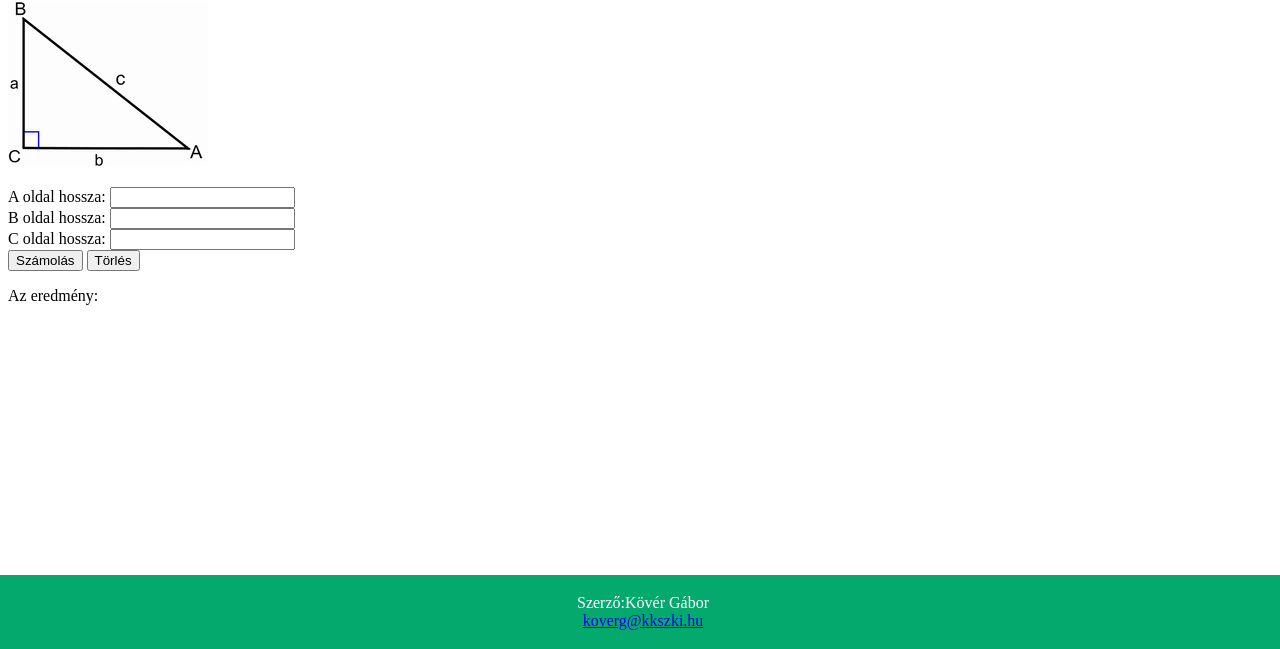
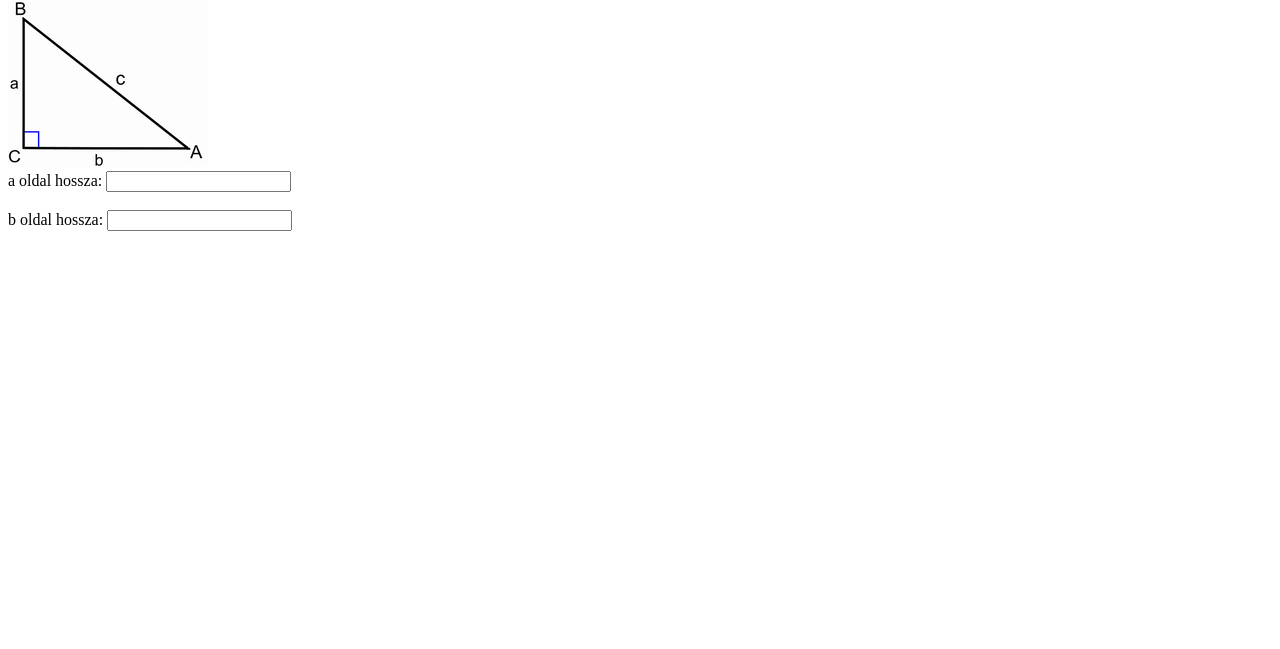
Before and after one commit to KoverGabor/web, a plain HTML site: page pita.html in a window 1280 px wide. Shown: the part 151-800 px from the top of the page. Drawn offline with Linux system fonts and the light colour scheme.

Commit message:
Add files via upload

```diff
--- a/pita.html
+++ b/pita.html
@@ -56,56 +56,33 @@
     <br>
     <h1>Pitagorasz tétel</h1>
     <img src="letöltés.png" alt="">
-    <form>
-        <p>
-            A oldal hossza: <input type="number" id="a">
-            <br>
-            B oldal hossza: <input type="number" id="b">
-            <br>
-            C oldal hossza: <input type="number" id="c">
-            <br>
-            <button type="button" onclick="calculate()">Számolás</button>
-            <button type="reset">Törlés</button>
-        </p>
-        <p>
-            Az eredmény: <span id="result"></span>
-        </p>
-    </form>
+    <br>
+
+    <label for="a">a oldal hossza:</label>
+    <input type="number" id="a" name="a" oninput="drawTriangle()"><br><br>
+
+    <label for="b">b oldal hossza:</label>
+    <input type="number" id="b" name="b" oninput="drawTriangle()"><br><br>
+
+    <div id="triangle"></div>
+
+    <br>
+    <div id="result"></div>
 
     <script>
-        function calculate() {
-            // Az A, B és C oldal hossza
-            var a = parseFloat(document.getElementById("a").value);
-            var b = parseFloat(document.getElementById("b").value);
-            var c = parseFloat(document.getElementById("c").value);
 
-            // Ellenőrizzük, hogy legalább két oldal hosszát ismertük meg
-            if (isNaN(a) || isNaN(b)) {
-                if (isNaN(b) || isNaN(c)) {
-                    if (isNaN(a) || isNaN(c)) {
-                        document.getElementById("result").innerHTML = "Kérem adjon meg legalább két oldalt!";
-                        return;
-                    } else {
-                        a = parseFloat(document.getElementById("a").value);
-                        c = parseFloat(document.getElementById("c").value);
-                        b = Math.sqrt(c*c - a*a);
-                    }
-                } else {
-                    b = parseFloat(document.getElementById("b").value);
-                    c = parseFloat(document.getElementById("c").value);
-                    a = Math.sqrt(c*c - b*b);
-                }
-            } else {
-                c = Math.sqrt(a*a + b*b);
-            }
+function drawTriangle() {
+  let a = Number(document.getElementById("a").value);
+  let b = Number(document.getElementById("b").value);
+  let c = Math.sqrt(Math.pow(a, 2) + Math.pow(b, 2));
 
-            // Kiírjuk az eredményt
-            document.getElementById("result").innerHTML = "C oldal hossza: " + c.toFixed(2) + ", A oldal hossza: " + a.toFixed(2) + ", B oldal hossza: " + b.toFixed(2);
-        }
-    </script>
-    <footer>
-        <p>Szerző:Kövér Gábor<br>
-          <a href="mailto:koverg@kkszki.hu">koverg@kkszki.hu</a></p>
-          </footer>
+  let triangle = document.getElementById("triangle");
+  triangle.innerHTML = '<div style="border-top: '+a+'px solid transparent; border-right: '+b+'px solid black; border-bottom: 0px solid transparent; border-left: 0px solid transparent; width: 0px; height: 0px;"></div>';
+
+  let result = document.getElementById("result");
+  result.innerHTML = "Az eredmény (c oldal hossza): " + c;
+}
+
+      </script>
 </body>
 </html>
```
Also changed, not shown: pitarajz.html (added, +40 -0 lines).
